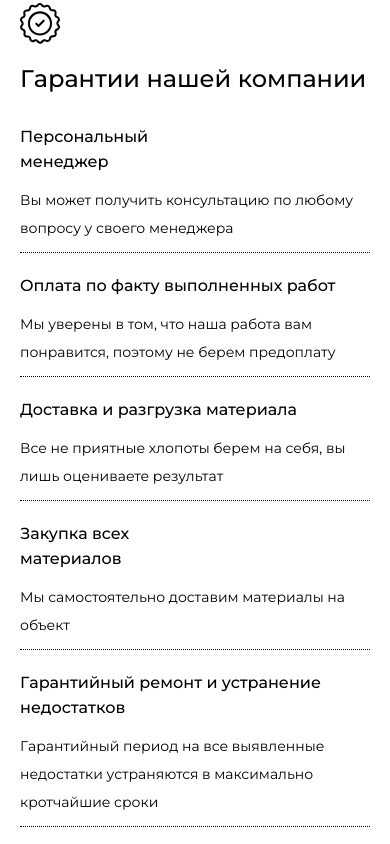
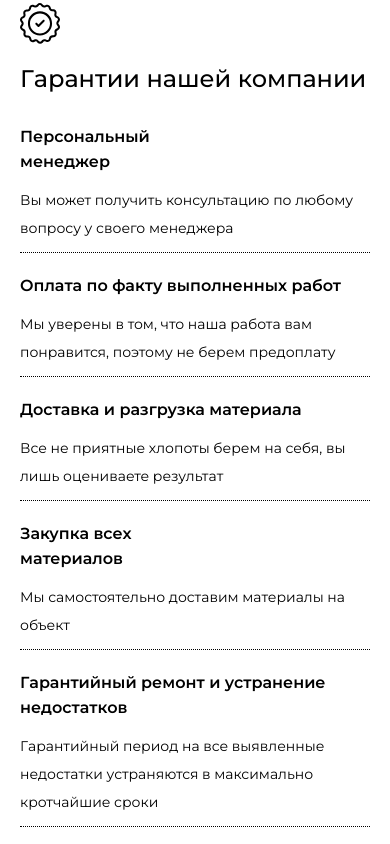
Before and after one commit to Vityazzz5830/STROYTEHMONTAJ, a plain HTML site: page news.html in a window 390 px wide. Shown: the part 7359-8203 px from the top of the page. Drawn offline with Linux system fonts and the light colour scheme.

Commit message:
Update media.css

```diff
--- a/css/media.css
+++ b/css/media.css
@@ -1573,6 +1573,7 @@ footer {
 
 .warrantysec_content_container_leftpart_list_item h4 {
   font-size: 1.25rem;
+  font-family: "Montserrat-600", sans-serif;
 }
 
 .warrantysec_content_container_leftpart_list_item p {
```
